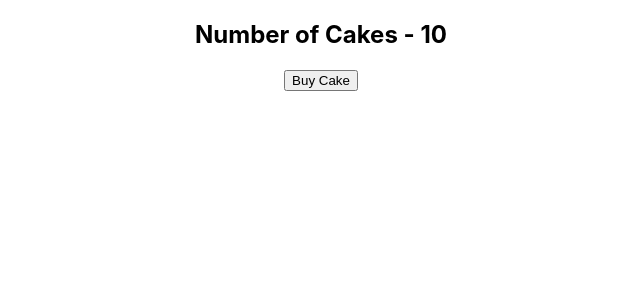
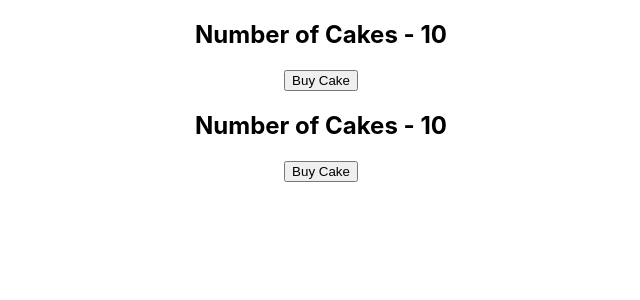
Before and after one commit to priyabratagig/Redux, a React (Create React App) app in the folder react-redux-demo/: page / in a window 1280 px wide. Shown: the top 300 px of the page, without its empty margins (319-959 px from the left). Built offline with nearby package versions, Linux system fonts and the light colour scheme.

Commit message:
react hook useSelector, useDispatch

```diff
--- a/react-redux-demo/src/App.js
+++ b/react-redux-demo/src/App.js
@@ -2,12 +2,14 @@
 import CakeContainer from './Components/CakeContainer';
 import { Provider } from 'react-redux'
 import Store from './redux/Store';
+import HookCakeContainer from './Components/HookCakeContainer';
 
 function App() {
   return (
     <Provider store={Store}>
       <div className="App">
         <CakeContainer />
+        <HookCakeContainer />
       </div>
     </Provider>
   );
--- /dev/null
+++ b/react-redux-demo/src/Components/HookCakeContainer.js
@@ -0,0 +1,15 @@
+import React from 'react'
+import { useSelector, useDispatch } from 'react-redux'
+import { buyCake } from '../redux';
+const HookCakeContainer = () => {
+    const numberOfCakes = useSelector(state => state.numberOfCakes); //select the state
+    const dispatch = useDispatch();
+    return (
+        <div>
+            <h2>Number of Cakes - {numberOfCakes}</h2>
+            <button onClick={() => dispatch(buyCake())}>Buy Cake</button>
+        </div>
+    );
+}
+
+export default HookCakeContainer
```
